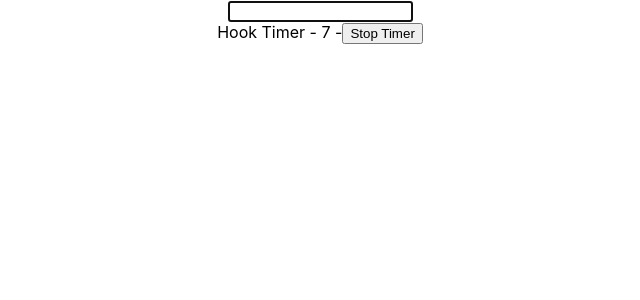
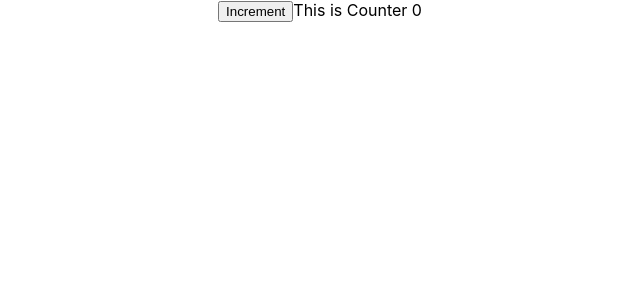
Before and after one commit to SandeepKumar377/ReactJS-TypeScript, a React (Create React App) app: page / in a window 1280 px wide. Shown: the top 300 px of the page, without its empty margins (320-960 px from the left). Built offline with nearby package versions, Linux system fonts and the light colour scheme.

Commit message:
class_component

```diff
--- a/src/App.tsx
+++ b/src/App.tsx
@@ -1,6 +1,7 @@
 import './App.css';
-import DomRef from './components/ref/DomRef';
-import MutableRef from './components/ref/MutableRef';
+import Counter from './components/class/Counter';
+// import DomRef from './components/ref/DomRef';
+// import MutableRef from './components/ref/MutableRef';
 // import { User } from './components/context/User';
 // import { UserContextProvider } from './components/context/UserContext';
 // import { Box } from './components/context/Box';
@@ -42,8 +43,9 @@
   return (
     <div className="App">
 
-      <DomRef/>
-      <MutableRef/>
+    <Counter message="This is Counter" />
+      {/* <DomRef/>
+      <MutableRef/> */}
 
       {/* <UserContextProvider>
       <User/>
--- /dev/null
+++ b/src/components/class/Counter.tsx
@@ -0,0 +1,26 @@
+import { Component } from 'react'
+
+type CounterProps = {
+    message: string
+}
+type CounterState = {
+    count: number
+}
+
+export default class Counter extends Component<CounterProps, CounterState> {
+    state = {
+        count: 0
+    }
+    handleClick = () => {
+        this.setState((prevState) => ({ count: prevState.count + 1 }))
+    }
+
+    render() {
+        return (
+            <div>
+                <button onClick={this.handleClick} >Increment</button>
+                {this.props.message} {this.state.count}
+            </div>
+        )
+    }
+}
```
